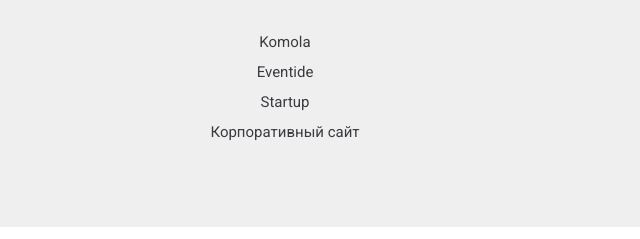
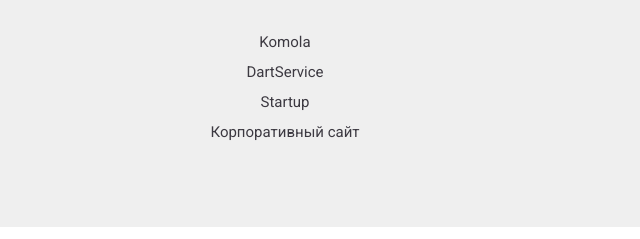
Before and after one commit to Romchikronik/roman.ronik, a plain HTML site: page index.html in a window 1280 px wide. Shown: the part 1552-1791 px from the top of the page, 640-1280 px from the left. Drawn offline with Linux system fonts and the light colour scheme.

Commit message:
Update index.html

```diff
--- a/index.html
+++ b/index.html
@@ -103,7 +103,7 @@
                     <h3 class="work__title">Мои проекты</h3>
                     <ul class="work-list">
                         <li class="work-list__item"><a href="https://romchikronik.github.io/Komola/" class="work-list__link" target="_blank">Komola</a></li>
-                        <li class="work-list__item"><a href="https://romchikronik.github.io/Eventide/" class="work-list__link" target="_blank">Eventide</a></li>
+                        <li class="work-list__item"><a href="https://romchikronik.github.io/DartService/" class="work-list__link" target="_blank">DartService</a></li>
                         <li class="work-list__item"><a href=" https://romchikronik.github.io/startup/" class="work-list__link" target="_blank">Startup</a></li>
                         <li class="work-list__item"><a href="https://romchikronik.github.io/maket-dlya-korporativnogo-sajta/" class="work-list__link" target="_blank">Корпоративный сайт</a></li>
                     </ul>
```
